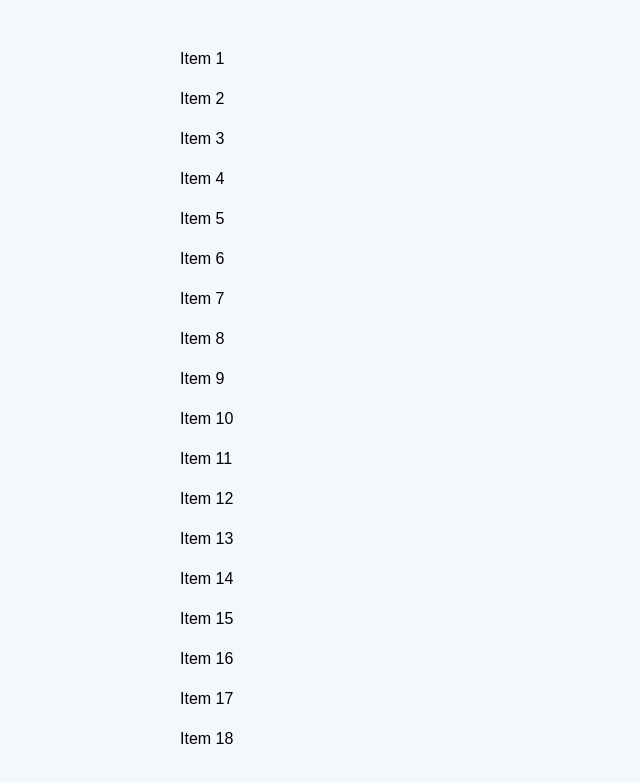
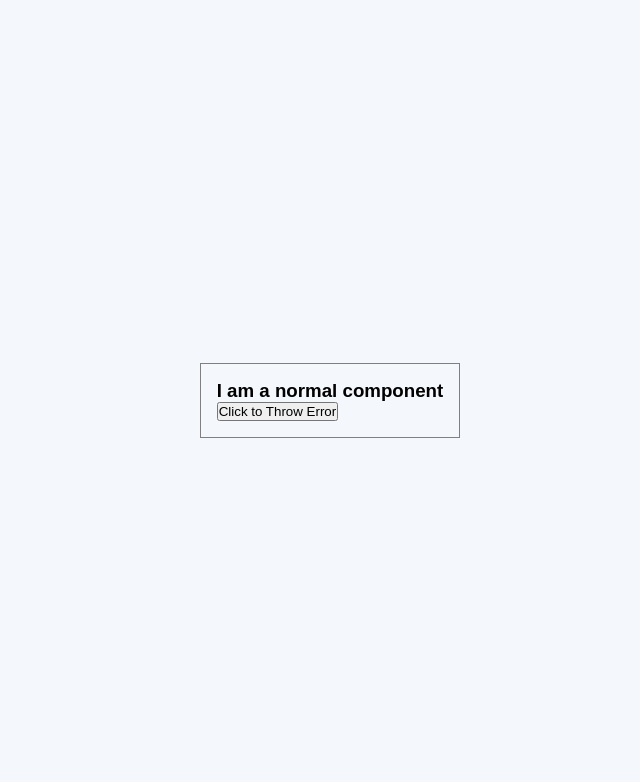
Before and after one commit to NamanShrivastava1/React-Topics, a React (Vite) app in the folder Basics/: page / in a window 1280 px wide. Shown: the top 782 px of the page, without its empty margins (310-950 px from the left). Built offline with nearby package versions, Linux system fonts and the light colour scheme.

Commit message:
feat: add ErrorBoundary component and BuggyComponent for error handling demonstration

```diff
--- a/Basics/package.json
+++ b/Basics/package.json
@@ -12,6 +12,7 @@
   "dependencies": {
     "react": "^19.2.8",
     "react-dom": "^19.2.8",
+    "react-error-boundary": "^6.1.6",
     "react-window": "^2.3.3"
   },
   "devDependencies": {
--- a/Basics/src/App.jsx
+++ b/Basics/src/App.jsx
@@ -9,7 +9,9 @@
 // import SyntheticEvents from "./components/SyntheticEvents";
 // import UseCallback from "./components/UseCallback";
 // import LazyLoding from "./components/LazyLoding";
-import Virtulization from "./components/Virtulization";
+// import Virtulization from "./components/Virtulization";
+import BuggyComponent from "./components/BuggyComponent";
+import Error from "./ErrorBoundary/Error";
 
 const App = () => {
   return (
@@ -21,7 +23,10 @@ const App = () => {
       {/* <UseMemo /> */}
       {/* <UseCallback /> */}
       {/* <LazyLoding /> */}
-      <Virtulization />
+      {/* <Virtulization /> */}
+      <Error>
+        <BuggyComponent />
+      </Error>
     </div>
   );
 };
--- /dev/null
+++ b/Basics/src/ErrorBoundary/Error.jsx
@@ -0,0 +1,20 @@
+// import React from 'react'
+import { ErrorBoundary, getErrorMessage } from "react-error-boundary";
+
+const Error = ({ children }) => {
+  return (
+    <ErrorBoundary
+      fallbackRender={({ error, resetErrorBoundary }) => (
+        <div role="alert">
+          <p>Something went wrong:</p>
+          <pre>{getErrorMessage(error)}</pre>
+          <button onClick={resetErrorBoundary}>Try again</button>
+        </div>
+      )}
+    >
+      {children}
+    </ErrorBoundary>
+  );
+};
+
+export default Error;
--- /dev/null
+++ b/Basics/src/components/BuggyComponent.jsx
@@ -0,0 +1,16 @@
+import { useState } from "react";
+
+export default function BuggyComponent() {
+  const [shouldThrow, setShouldThrow] = useState(false);
+
+  if (shouldThrow) {
+    throw new Error("Boom! Something went wrong in BuggyComponent.");
+  }
+
+  return (
+    <div style={{ padding: "1rem", border: "1px solid gray" }}>
+      <h3>I am a normal component</h3>
+      <button onClick={() => setShouldThrow(true)}>Click to Throw Error</button>
+    </div>
+  );
+}
```
Also changed, not shown: 1 other file (tests, documents, lock files or other folders).
